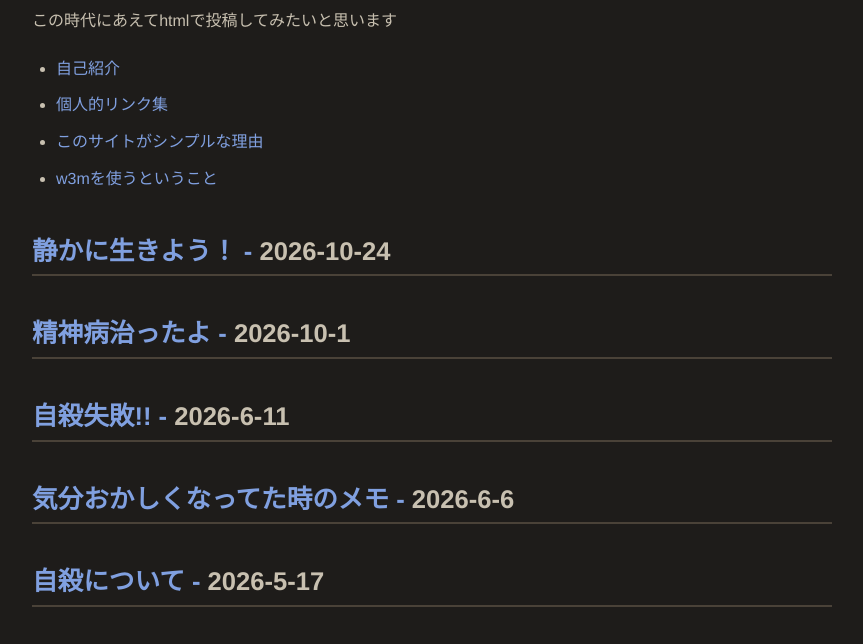
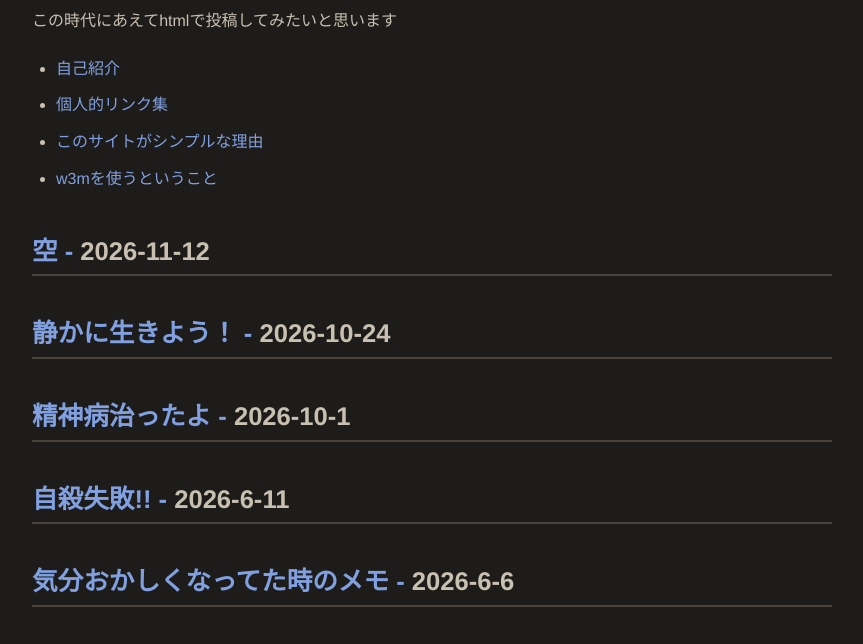
Before and after one commit to iorin006/iorin006_blog, a plain HTML site: page index.html in a window 1280 px wide. Shown: the part 134-778 px from the top of the page, without its empty margins (208-1071 px from the left). Drawn offline with Linux system fonts and the light colour scheme.

Commit message:
Add new heading for date 2026-11-12

```diff
--- a/index.html
+++ b/index.html
@@ -15,6 +15,7 @@
         <li><a href="site.html">このサイトがシンプルな理由</a></li>
         <li><a href="w3m.html">w3mを使うということ</a></li>
     </ul>
+    <h2><a href="2026-11-12.html">空 - </a>2026-11-12</h2>
     <h2><a href="2026-10-24.html">静かに生きよう！ - </a>2026-10-24</h2>
     <h2><a href="2026-10-1.html">精神病治ったよ - </a>2026-10-1</h2>
     <h2><a href="2026-6-11.html">自殺失敗!! - </a>2026-6-11</h2>
```
